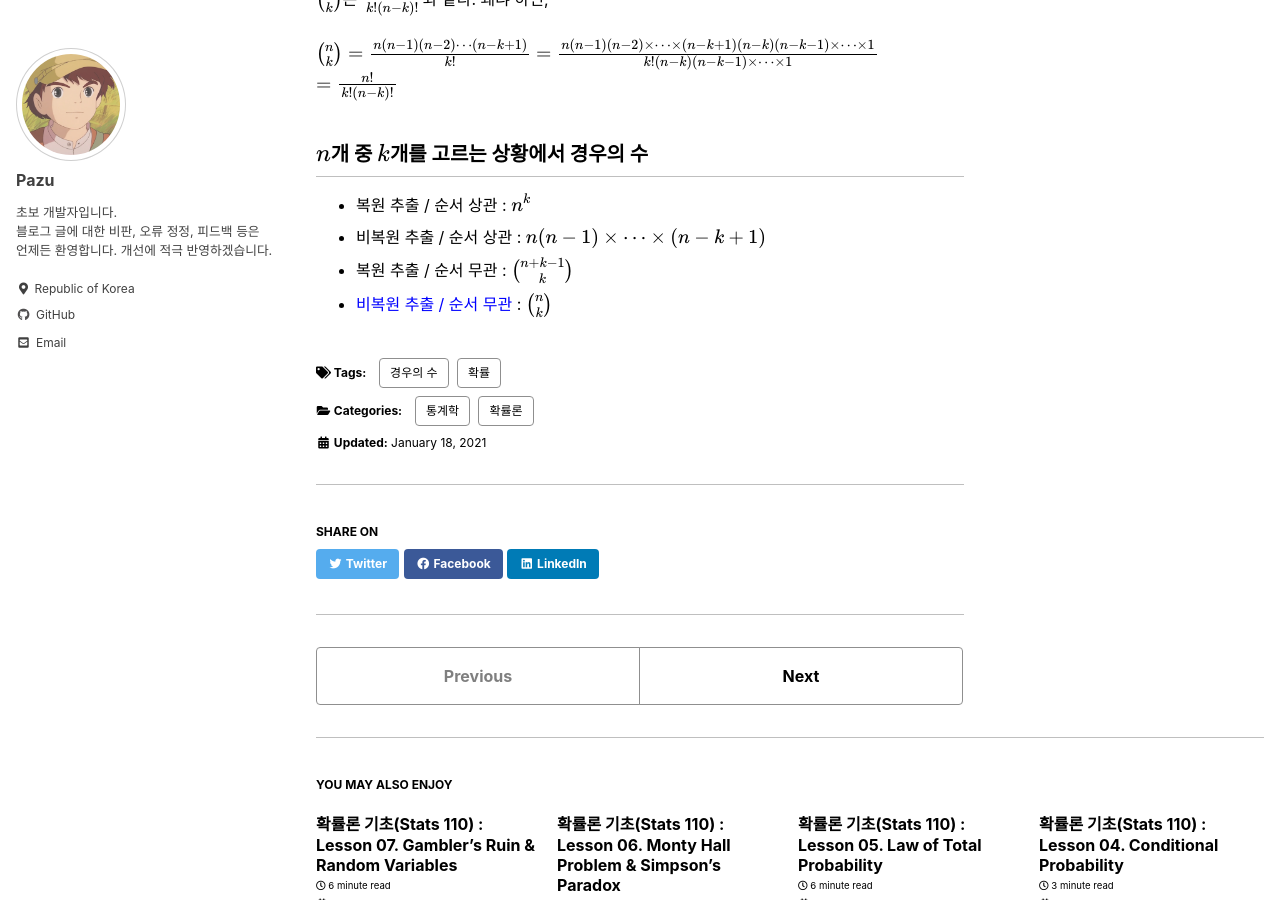
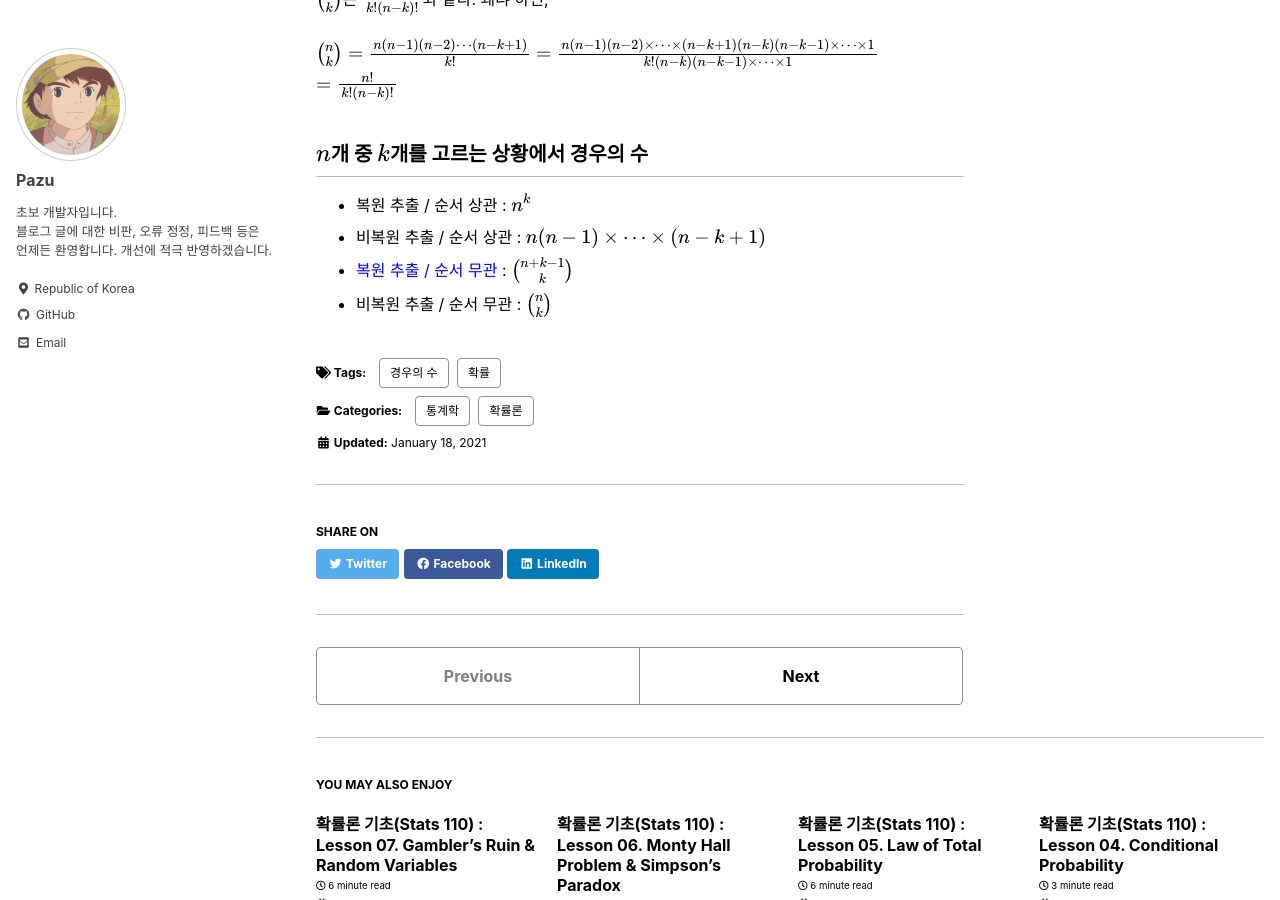
Before and after one commit to pazu0522/pazu0522.github.io, a Jekyll site: the page built from _posts/2021-01-18-stats110_01.md, in a window 1280 px wide and 900 px high, scrolled down 2844 px. Built offline with Jekyll 4.4.1, drawn with Linux system fonts in a browser that asks for light colours; cached includes are drawn as plain includes; formulas are drawn with MathJax 3; part of the change alters nothing that is shown.

```diff
--- a/_posts/2021-01-18-stats110_01.md
+++ b/_posts/2021-01-18-stats110_01.md
@@ -88,5 +88,5 @@ $= \frac {n!} {k!(n-k)!}$
 
 - 복원 추출 / 순서 상관 : $n^{k}$
 - 비복원 추출 / 순서 상관 : $n(n-1) \times \cdots \times (n-k+1)$
-- 복원 추출 / 순서 무관 : ${n+k-1 \choose k}$
-- [비복원 추출 / 순서 무관](https://pazu0522.github.io/%ED%86%B5%EA%B3%84%ED%95%99/%ED%99%95%EB%A5%A0%EB%A1%A0/stats110_02/#%EB%B9%84%EB%B3%B5%EC%9B%90-%EC%B6%94%EC%B6%9C-%EC%88%9C%EC%84%9C-%EB%AC%B4%EA%B4%80%EC%9D%B8-%EC%83%81%ED%99%A9%EC%97%90%EC%84%9C-%EA%B2%BD%EC%9A%B0%EC%9D%98-%EC%88%98) : ${n \choose k}$
+- [복원 추출 / 순서 무관](https://pazu0522.github.io/%ED%86%B5%EA%B3%84%ED%95%99/%ED%99%95%EB%A5%A0%EB%A1%A0/stats110_02/#%EB%B3%B5%EC%9B%90-%EC%B6%94%EC%B6%9C-%EC%88%9C%EC%84%9C-%EB%AC%B4%EA%B4%80%EC%9D%B8-%EC%83%81%ED%99%A9%EC%97%90%EC%84%9C-%EA%B2%BD%EC%9A%B0%EC%9D%98-%EC%88%98) : ${n+k-1 \choose k}$
+- 비복원 추출 / 순서 무관 : ${n \choose k}$
```
